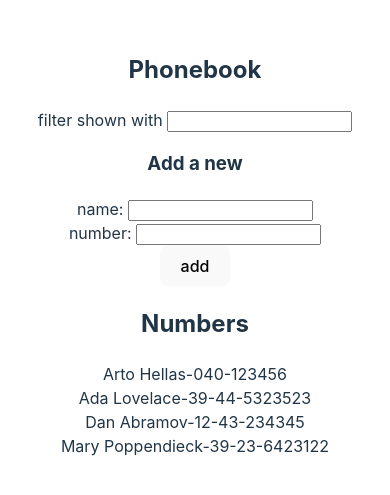
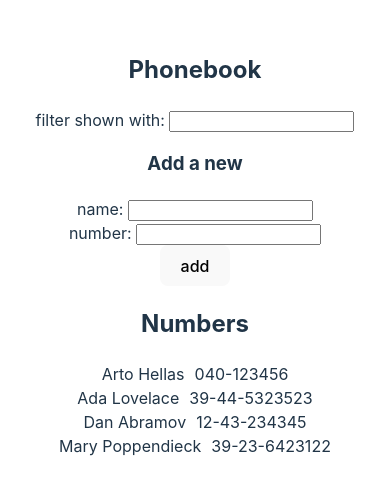
Before and after one commit to wunder-frau/full-stack-open, a React (Vite) app in the folder part2/phonebook/: page / in a window 390 px wide. Shown: the part 177-672 px from the top of the page. Built offline with nearby package versions, Linux system fonts and the light colour scheme.

Commit message:
part02: 2.10: The Phonebook Step 5

```diff
--- a/part2/phonebook/src/App.jsx
+++ b/part2/phonebook/src/App.jsx
@@ -1,5 +1,8 @@
 import { useState } from 'react'
 import './App.css'
+import InputField from './InputField.jsx'
+import PersonForm from './PersonForm.jsx'
+import Persons from './Persons.jsx'
 
 function App() {
   const [persons, setPersons] = useState([
@@ -45,49 +48,21 @@ function App() {
   return (
     <div>
       <h2>Phonebook</h2>
-      <form >
-        <div>
-        filter shown with <input
-          type="text"
-          id="filter"
-          name="filter"
-          value={inputFilter}
-          autoComplete="off"
-          onChange={handleFilterInput}/>
-        </div>
-      </form>
+      <InputField
+        type="text"
+        label='filter shown with'
+        value={inputFilter}
+        onChange={handleFilterInput}
+        autoComplete="off"/>
       <h3>Add a new</h3>
-      <form  onSubmit={handleAddPerson}>
-        <div>
-          name: <input
-          type="text"
-          id="name"
-          name="name"
-          required
-          value={newName}
-          autoComplete="off"
-          onChange={handleNameInput}/>
-        </div>
-        <div>
-          number: <input
-          type="number"
-          id="number"
-          name="number"
-          required
-          value={newNumber}
-          autoComplete="off"
-          onChange={handleNumberInput}/>
-        </div>
-        <div>
-          <button type="submit">add</button>
-        </div>
-      </form>
+      <PersonForm
+        handleAddPerson={handleAddPerson}
+        newName={newName}
+        handleNameInput={handleNameInput}
+        newNumber={newNumber}
+        handleNumberInput={handleNumberInput}/>
       <h2>Numbers</h2>
-      <ul>
-        {filteredNames.map((person, index) => (
-          <li key={index}>{person.name}-{person.number}</li>
-        ))}
-      </ul>
+      <Persons filteredNames={filteredNames}/>
     </div>
   )
 }
--- /dev/null
+++ b/part2/phonebook/src/InputField.jsx
@@ -0,0 +1,18 @@
+const InputField =({ label, type, value, onChange })=> {
+    return (
+        <div>
+        <label>
+          {label}:{' '}
+          <input
+            type={type}
+            value={value}
+            onChange={onChange}
+            autoComplete="off"
+            required
+          />
+        </label>
+      </div>
+    )
+}
+
+export default InputField
--- /dev/null
+++ b/part2/phonebook/src/PersonForm.jsx
@@ -0,0 +1,22 @@
+import InputField from './InputField.jsx'
+import SubmitButton from './SubmitButton.jsx'
+const PersonForm =({handleAddPerson, newName, handleNameInput, newNumber, handleNumberInput})=> {
+    return (
+    <form  onSubmit={handleAddPerson}>
+        <InputField
+            type="text"
+            label='name'
+            value={newName}
+            onChange={handleNameInput}
+            autoComplete="off"/>
+        <InputField
+            type="number"
+            label="number"
+            value={newNumber}
+            onChange={handleNumberInput}
+            autoComplete="off"/>
+        <SubmitButton label='add'/>
+    </form>
+    )
+}
+export default PersonForm
--- a/part2/phonebook/src/Persons.jsx
+++ b/part2/phonebook/src/Persons.jsx
@@ -1,8 +1,8 @@
-const Persons =({persons})=> {
+const Persons =({filteredNames})=> {
     return (
         <div>
             <ul>
-                {persons.map((person, i) => (
+                {filteredNames.map((person, i) => (
                     <li key={i}>
                         <span className="person">{person.name}</span>
                         <span>{person.number}</span>
--- /dev/null
+++ b/part2/phonebook/src/SubmitButton.jsx
@@ -0,0 +1,9 @@
+const SubmitButton =({label})=> {
+    return (
+        <div>
+          <button type="submit">{label}</button>
+        </div>
+      );
+}
+
+export default SubmitButton;
```
Also changed, not shown: part2/phonebook/src/Filter.jsx (deleted, +0 -9 lines).
